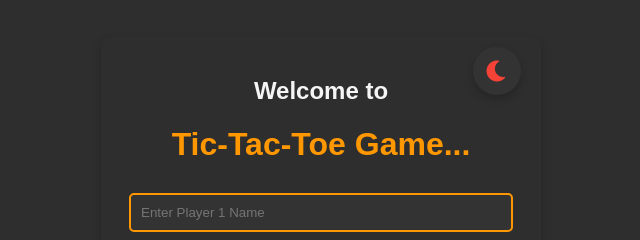
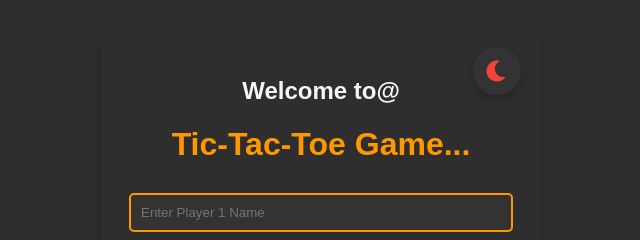
Before and after one commit to rohittt-1505/TicTacToe, a plain HTML site: page index.html in a window 1280 px wide. Shown: the part 172-412 px from the top of the page, 319-959 px from the left. Drawn offline with Linux system fonts and the light colour scheme.

Commit message:
Update index.html

```diff
--- a/index.html
+++ b/index.html
@@ -310,7 +310,7 @@
       <span id="dark-mode-icon" class="fas fa-moon mode-toggle"></span>
     </div>
 
-    <h2>Welcome to</h2>
+    <h2>Welcome to@</h2>
     <h1>Tic-Tac-Toe Game...</h1>
     <input type="text" id="player1" placeholder="Enter Player 1 Name">
     <input type="text" id="player2" placeholder="Enter Player 2 Name">
```
